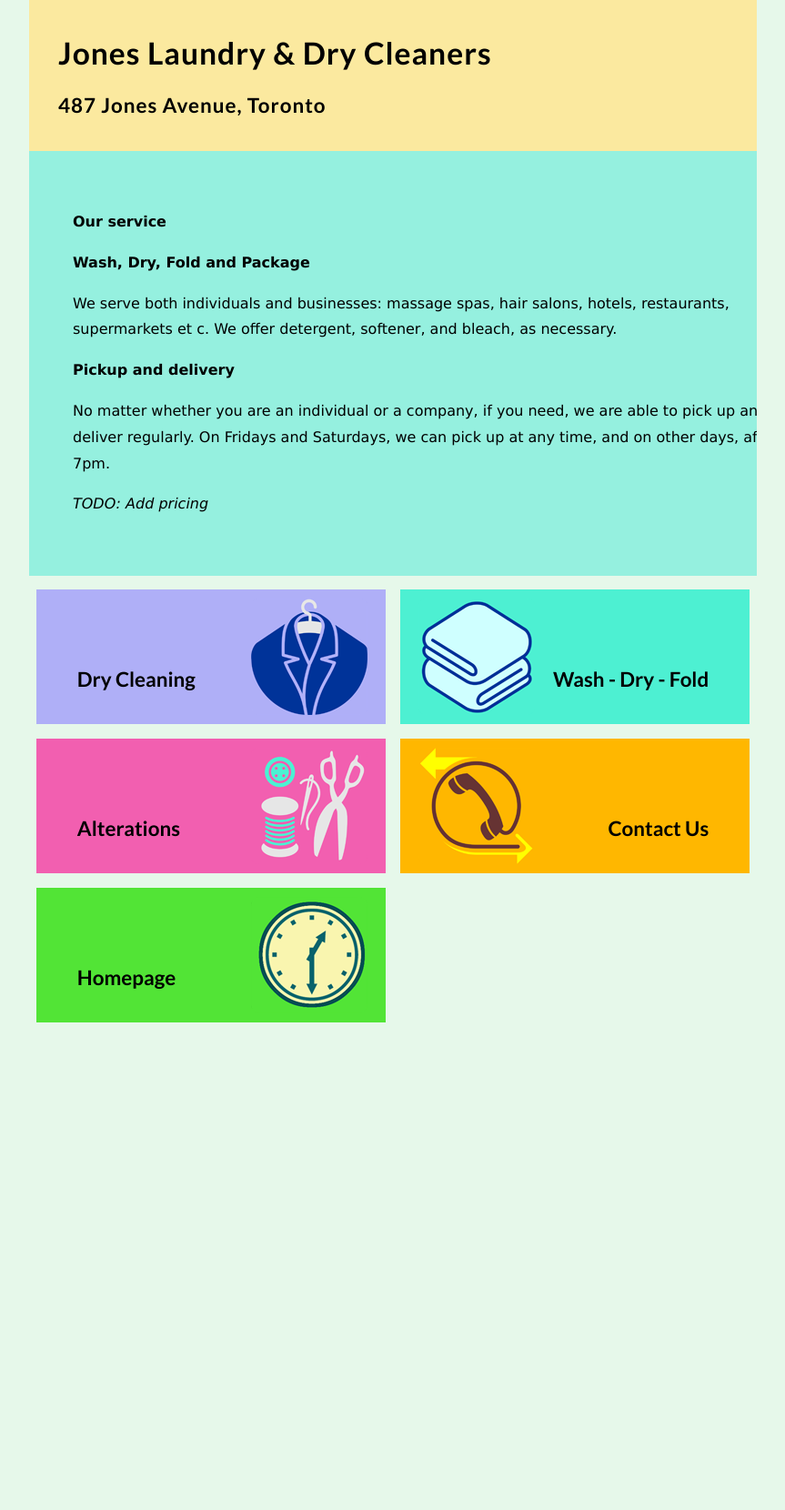
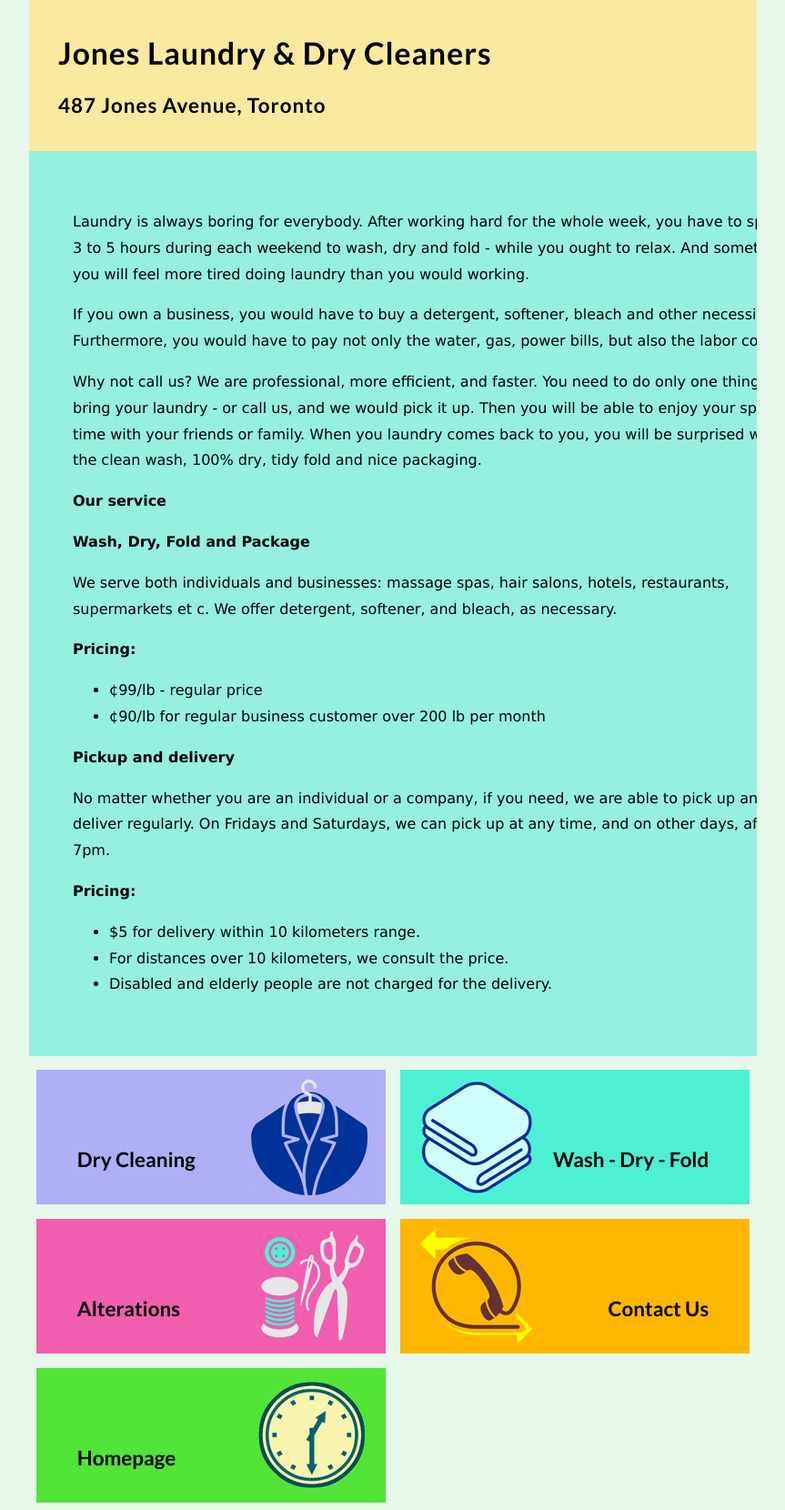
Before and after one commit to joneslaundrydryclean/joneslaundrydryclean.github.io, a Jekyll site: the page built from WashDryFold.md, in a window 1280 px wide. Shown: the whole page at 91% size, without its empty margins (208-1071 px from the left). Built offline with Jekyll 4.4.1, drawn with Linux system fonts in a browser that asks for light colours; before the commit the page ends 1132 px from its top, so only the background shows below that.

Commit message:
Updates content

```diff
--- a/WashDryFold.md
+++ b/WashDryFold.md
@@ -5,14 +5,28 @@ style: washDryFold
 permalink: /WashDryFold/
 ---
 
+Laundry is always boring for everybody. After working hard for the whole week, you have to spend 3 to 5 hours during each weekend to wash, dry and fold - while you ought to relax. And sometimes, you will feel more tired doing laundry than you would working.
+
+If you own a business, you would have to buy a detergent, softener, bleach and other necessities. Furthermore, you would have to pay not only the water, gas, power bills, but also the labor cost.
+
+Why not call us? We are professional, more efficient, and faster. You need to do only one thing: bring your laundry - or call us, and we would pick it up. Then you will be able to enjoy your spare time with your friends or family. When you laundry comes back to you, you will be surprised with the clean wash, 100% dry, tidy fold and nice packaging.
+
 **Our service**
 
 **Wash, Dry, Fold and Package**
 
 We serve both individuals and businesses: massage spas, hair salons, hotels, restaurants, supermarkets et c. We offer detergent, softener, and bleach, as necessary.
 
+**Pricing:**
+ - ¢99/lb - regular price
+ - ¢90/lb for regular business customer over 200 lb per month
+
 **Pickup and delivery**
 
 No matter whether you are an individual or a company, if you need, we are able to pick up and deliver regularly. On Fridays and Saturdays, we can pick up at any time, and on other days, after 7pm.
 
-*TODO: Add pricing*
+**Pricing:**
+
+ - $5 for delivery within 10 kilometers range.
+ - For distances over 10 kilometers, we consult the price.
+ - Disabled and elderly people are not charged for the delivery.
```
